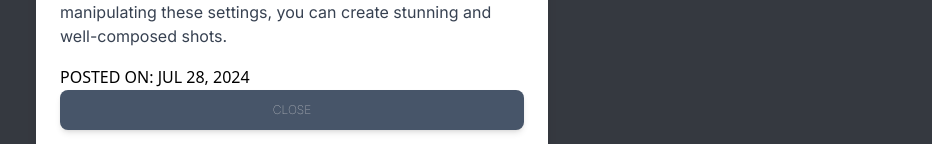
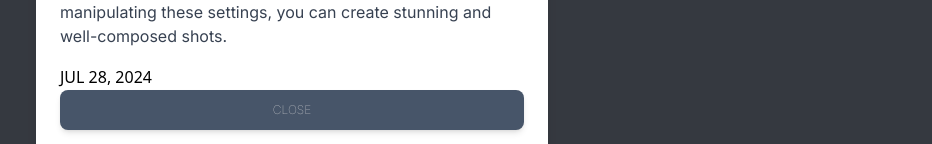
Before and after one commit to trble91/daleyphotos, a Next.js app: page /Blog in a window 1280 px wide. Both pictures are taken after a click on the element "The Meaning of Photography". Shown: the part 585-729 px from the top of the page, without its empty margins (348-1280 px from the left). Built offline with nearby package versions, Linux system fonts and the light colour scheme; a web font is replaced by a local one.

Commit message:
fixes date

```diff
--- a/src/app/Components/Modal.jsx
+++ b/src/app/Components/Modal.jsx
@@ -16,7 +16,7 @@ const Modal = ({ isOpen, onClose, title, text }) => {
         <h2 className="text-xl font-semibold mb-4">{title}</h2>
         <p className="text-gray-700 mb-4">{text}</p>
         <p className="block font-sans uppercase text-base antialiased font-normal leading-relaxed text-inherit">
-          Posted on: {dateTime}
+         {dateTime}
         </p>
         <button
           onClick={onClose}
```
